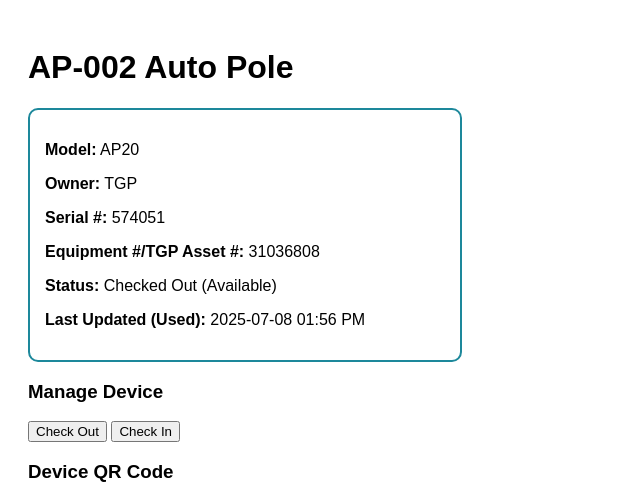
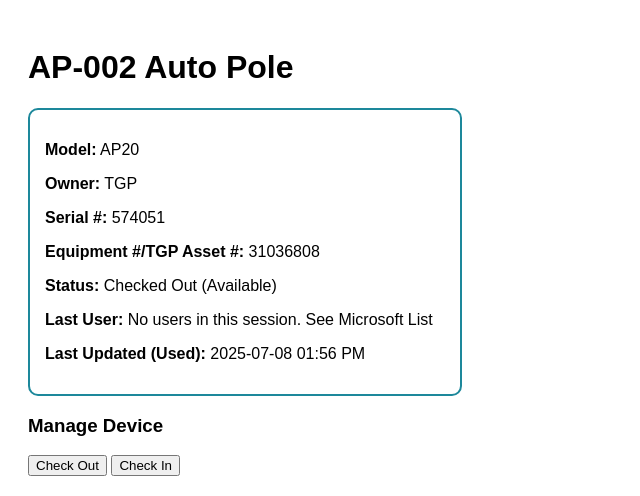
Before and after one commit to CarlosRojasTGP/asset-tracker, a Flask app: page /device/31036808 in a window 1280 px wide. Shown: the top 496 px of the page, without its empty margins (0-640 px from the left). Run offline with Flask 3, Linux system fonts and the light colour scheme.

Commit message:
Update device.html

```diff
--- a/templates/device.html
+++ b/templates/device.html
@@ -16,7 +16,7 @@
         <p><strong>Equipment #/TGP Asset #:</strong> {{ device.id }}</p>
         <p><strong>Status:</strong> {{ device.status }}</p>
 
-        {% if device.status == "In Use" %}
+        {% if device.last_user %}
             <p><strong>Last User:</strong> {{ device.last_user }}</p>
         {% endif %}
 
```
